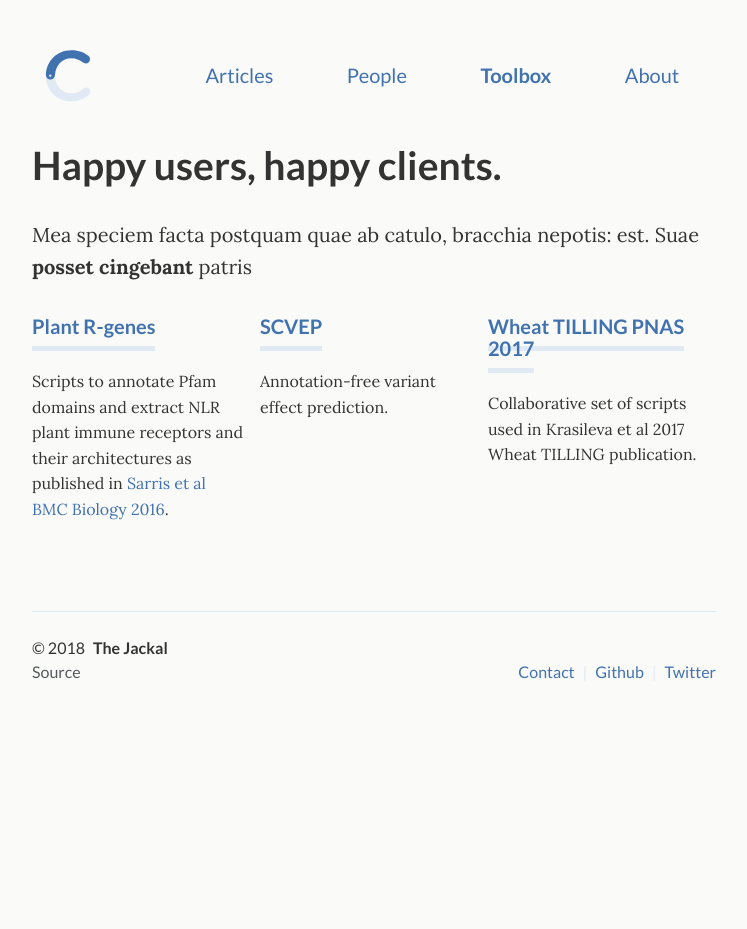
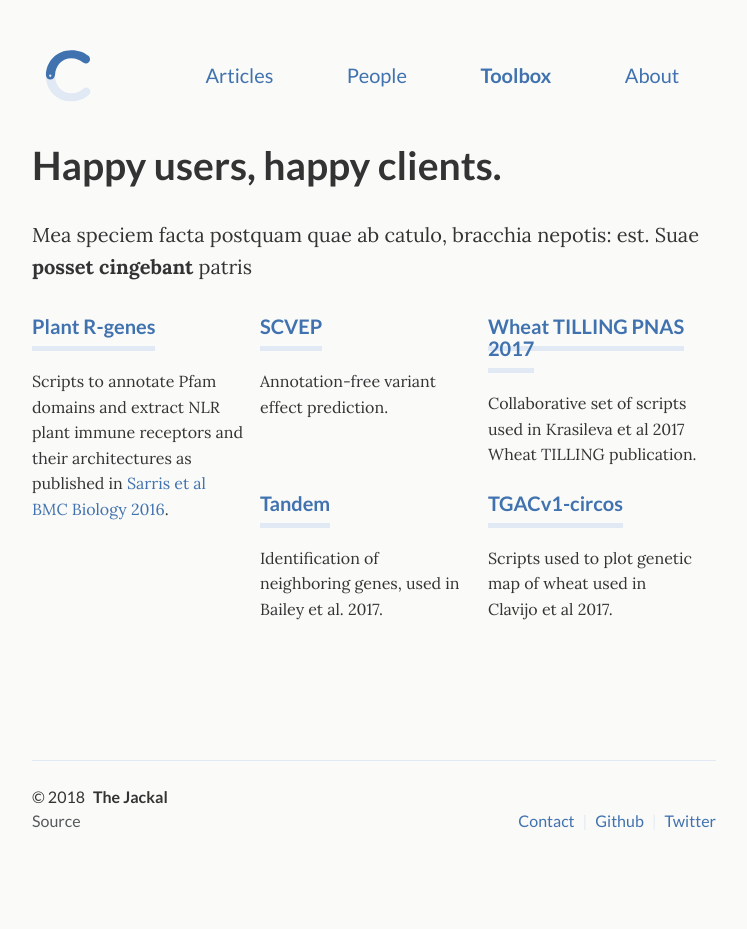
Before and after one commit to crimsonmonkey/crimsonmonkey.github.io, a Jekyll site: the page built from _pages/work.html, in a window 1280 px wide. Shown: the whole page, without its empty margins (266-1013 px from the left). Built offline with Jekyll 4.4.1, drawn with Linux system fonts in a browser that asks for light colours; before the commit the page ends 900 px from its top, so only the background shows below that.

Commit message:
Update from Forestry.io - _pages/work.html

```diff
--- a/_pages/work.html
+++ b/_pages/work.html
@@ -26,7 +26,18 @@ permalink: "/toolbox/"
     <div class="unit one-third">
       <div class="project">
         <h4 class="project-title"><a href="https://github.com/krasileva-group/scvep">Wheat TILLING PNAS 2017 </a></h4>
-        <p>Collaborative set of scripts used in Krasileva et al 2017 Wheat TILLING publication.<br></p><p><br></p>
+        <p>Collaborative set of scripts used in Krasileva et al 2017 Wheat TILLING publication.</p>
+      </div>
+    </div>
+    <div class="unit one-third">
+      <div class="project">
+        <h4 class="project-title"><a href="https://github.com/krasileva-group/tandem">Tandem</a><br></h4>
+        <p>Identification of neighboring genes, used in Bailey et al. 2017.</p>
+      </div>
+    </div><div class="unit one-third">
+      <div class="project">
+        <h4 class="project-title"><a href="https://github.com/krasileva-group/tgacv1-circos">TGACv1-circos </a></h4>
+        <p>Scripts used to plot genetic map of wheat used in Clavijo et al 2017.<br></p><p><br></p>
       </div>
     </div>
   </div><!-- grid -->
```
